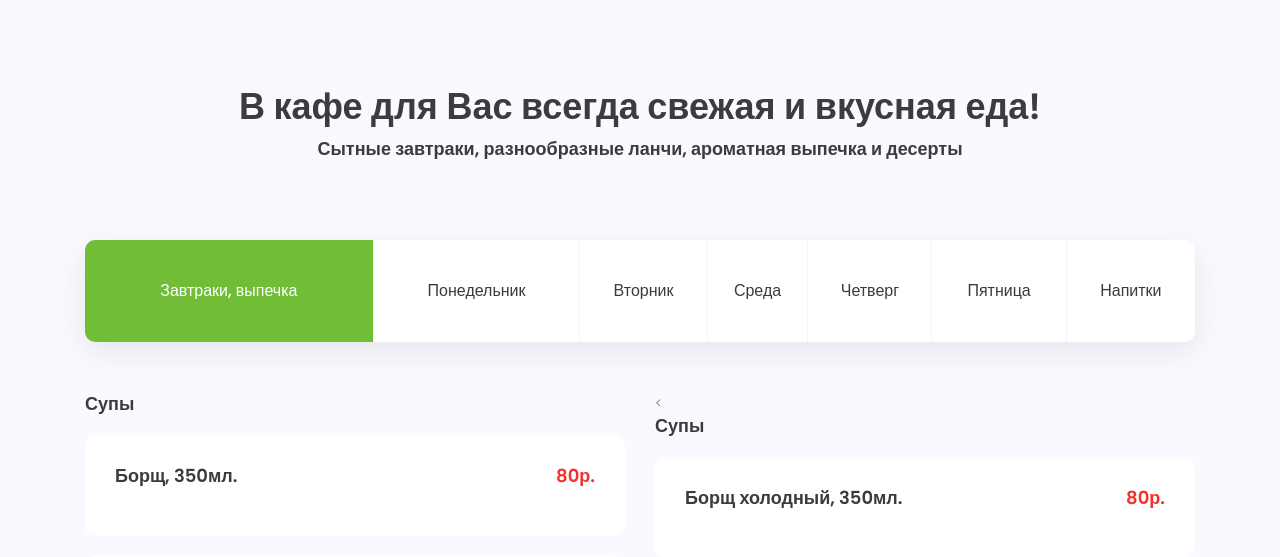
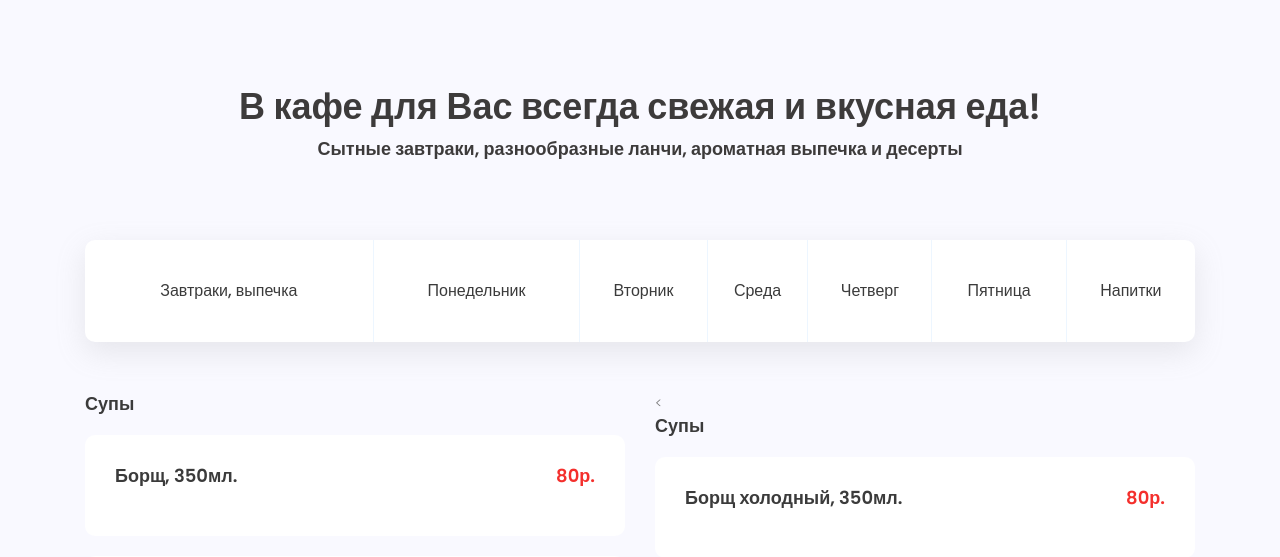
Before and after one commit to Cornholius/stolovaya, a Django app: page / in a window 1280 px wide. Shown: the part 380-937 px from the top of the page. Run offline with Django 3.2, Linux system fonts and the light colour scheme; data comes from the database, SQL or seed files in the repository; both versions use the stored data as it was after the commit; parts of the project's set-up code (start-up, migrations or seed data) failed here and were passed over; some libraries are stand-ins or nearby versions.

Commit message:
20.0728.1648
safespot

```diff
--- a/main_app/templates/main/mainpage.html
+++ b/main_app/templates/main/mainpage.html
@@ -16,7 +16,7 @@
         </div>
 
         <ul class="filter-wrap filters col-lg-12 no-padding">
-            <li class="active" data-filter=".Breakfast">Завтраки, выпечка</li>
+            <li data-filter=".Breakfast">Завтраки, выпечка</li>
             <li data-filter=".Monday">Понедельник</li>
             <li data-filter=".Tuesday">Вторник</li>
             <li data-filter=".Wednesday">Среда</li>
```
Also changed, not shown: db.sqlite3.
